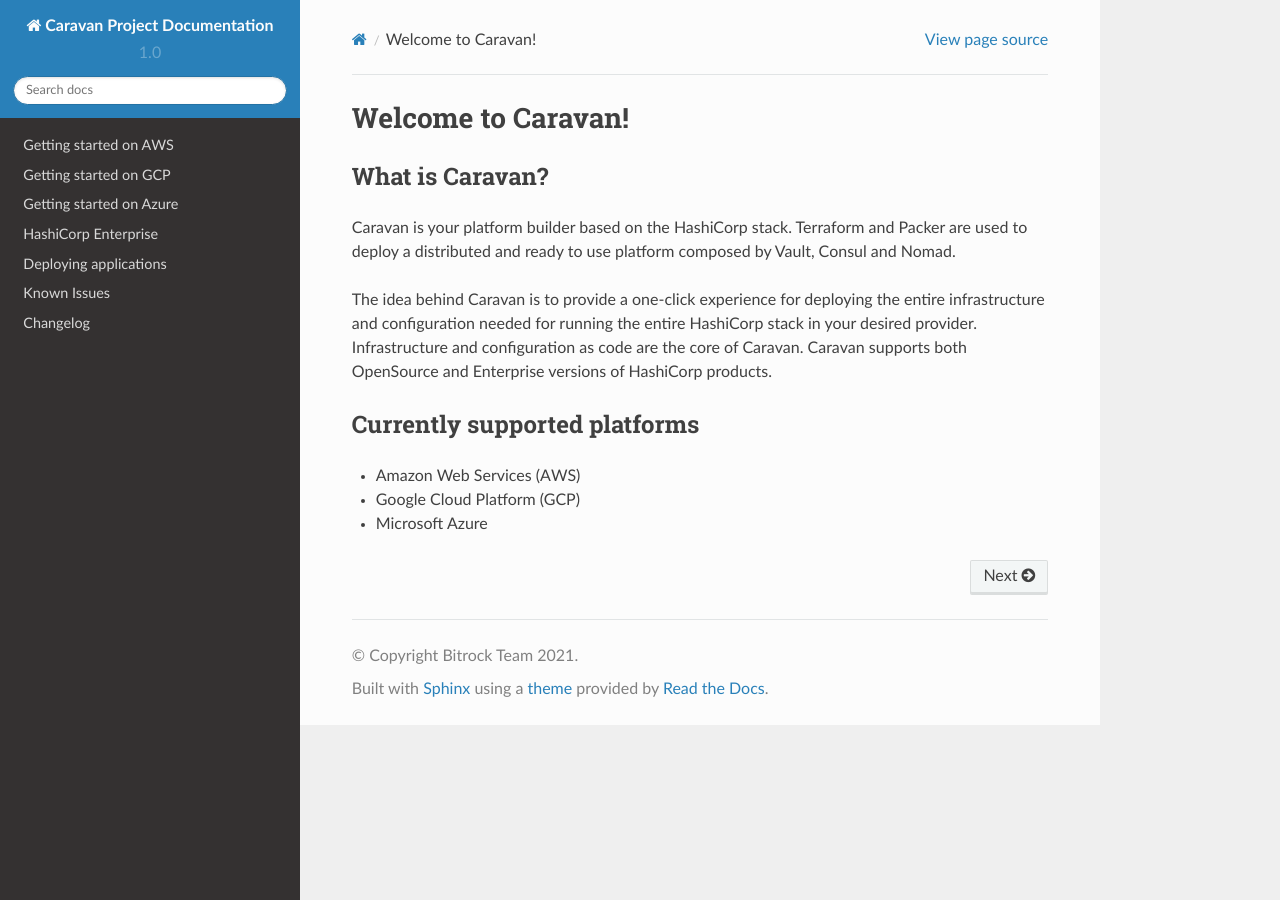
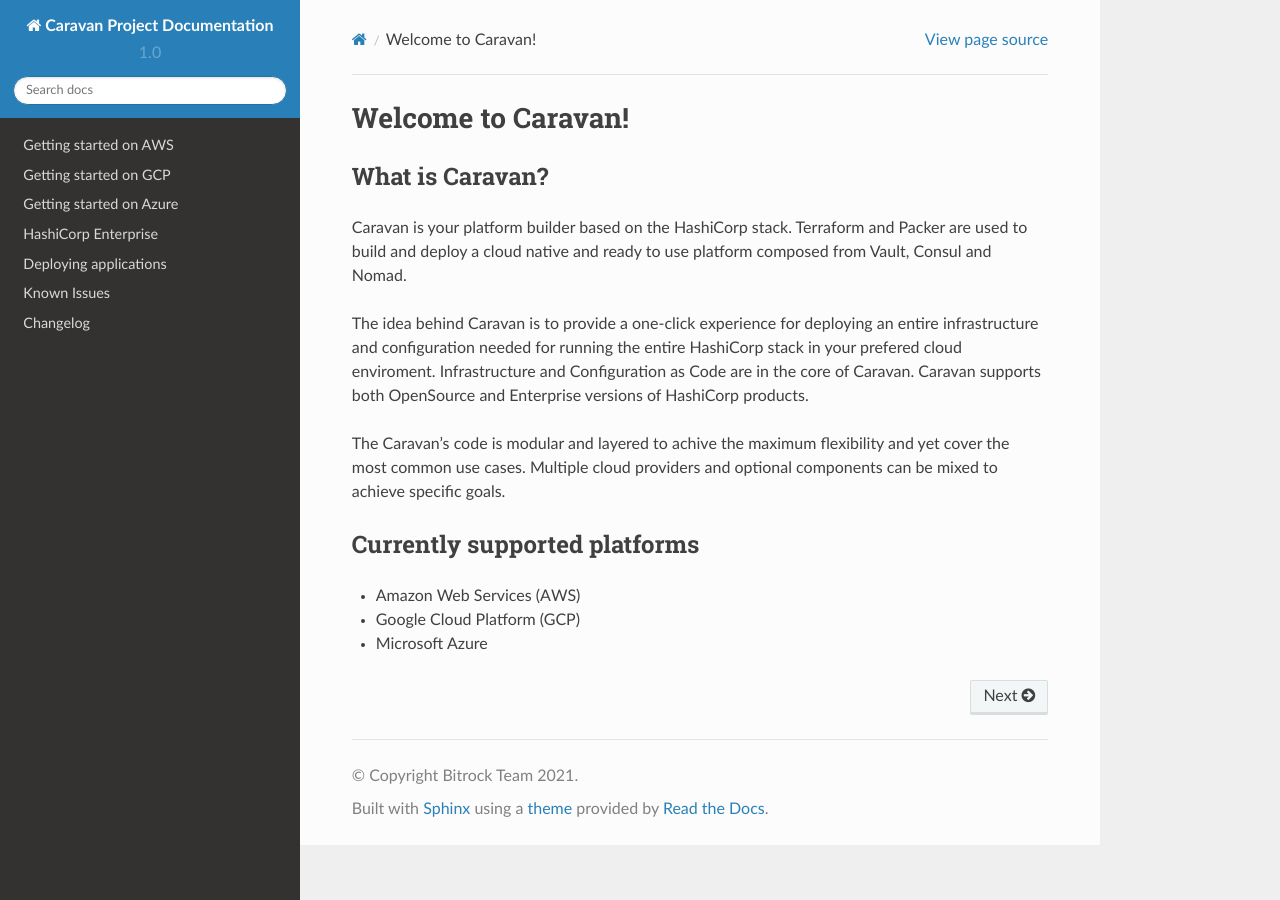
Before and after one commit to bitrockteam/caravanproject, a Sphinx documentation site: the page built from docs/index.rst, in a window 1280 px wide. Built offline with Sphinx 7.4.7 and the Read the Docs theme 2.0.0, drawn with Linux system fonts in a browser that asks for light colours.

Commit message:
Update index.rst

```diff
--- a/docs/index.rst
+++ b/docs/index.rst
@@ -5,14 +5,18 @@
 ----------------
 
 Caravan is your platform builder based on the HashiCorp stack. Terraform
-and Packer are used to deploy a distributed and ready to use platform
-composed by Vault, Consul and Nomad.
+and Packer are used to build and deploy a cloud native and ready to use platform
+composed from Vault, Consul and Nomad.
 
 The idea behind Caravan is to provide a one-click experience for
-deploying the entire infrastructure and configuration needed for running
-the entire HashiCorp stack in your desired provider. Infrastructure and
-configuration as code are the core of Caravan. Caravan supports both
+deploying an entire infrastructure and configuration needed for running
+the entire HashiCorp stack in your prefered cloud enviroment. Infrastructure and
+Configuration as Code are in the core of Caravan. Caravan supports both
 OpenSource and Enterprise versions of HashiCorp products.
+
+The Caravan's code is modular and layered to achive the maximum flexibility and yet
+cover the most common use cases. Multiple cloud providers and optional components
+can be mixed to achieve specific goals.
 
 Currently supported platforms
 -----------------------------
```
